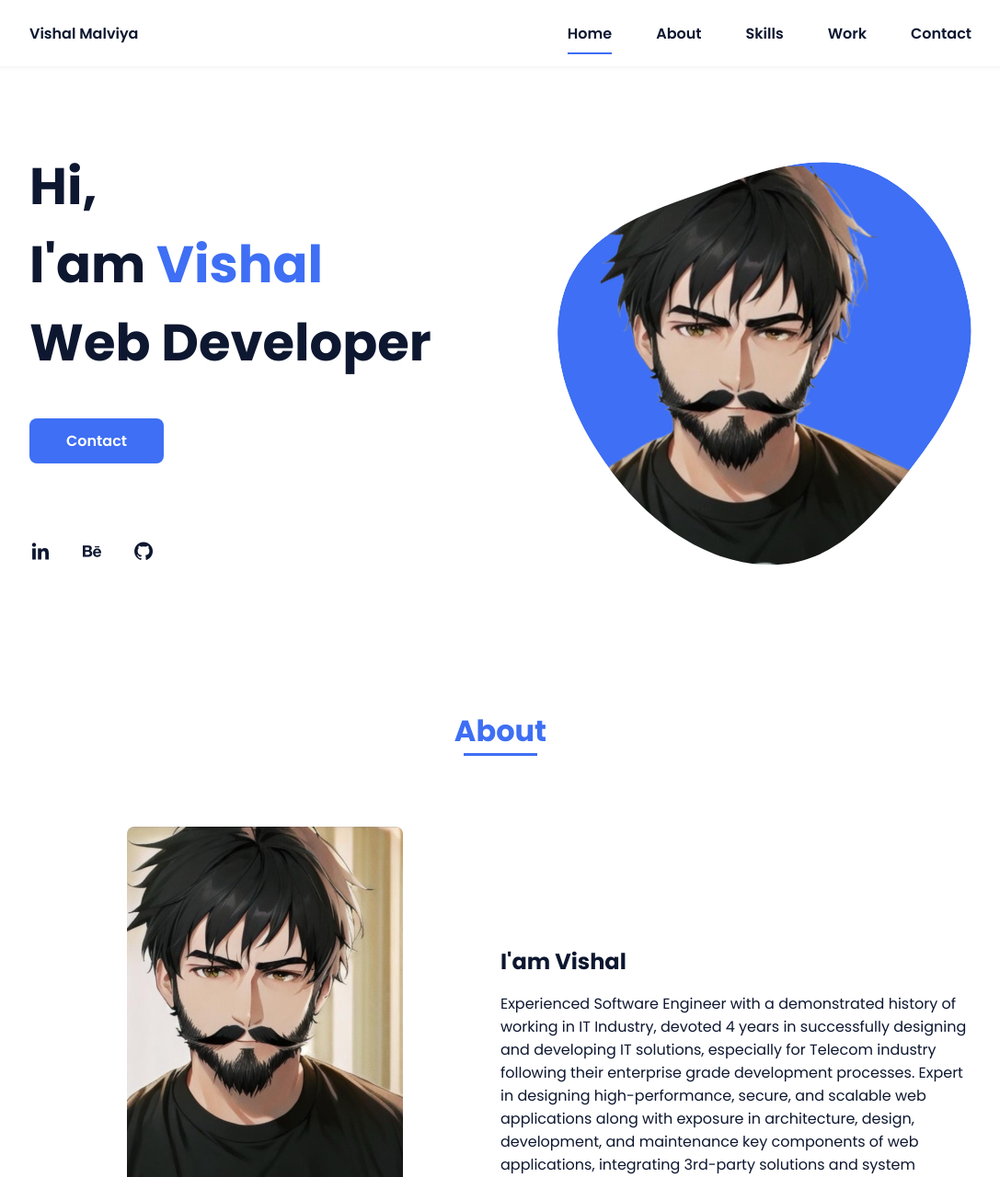
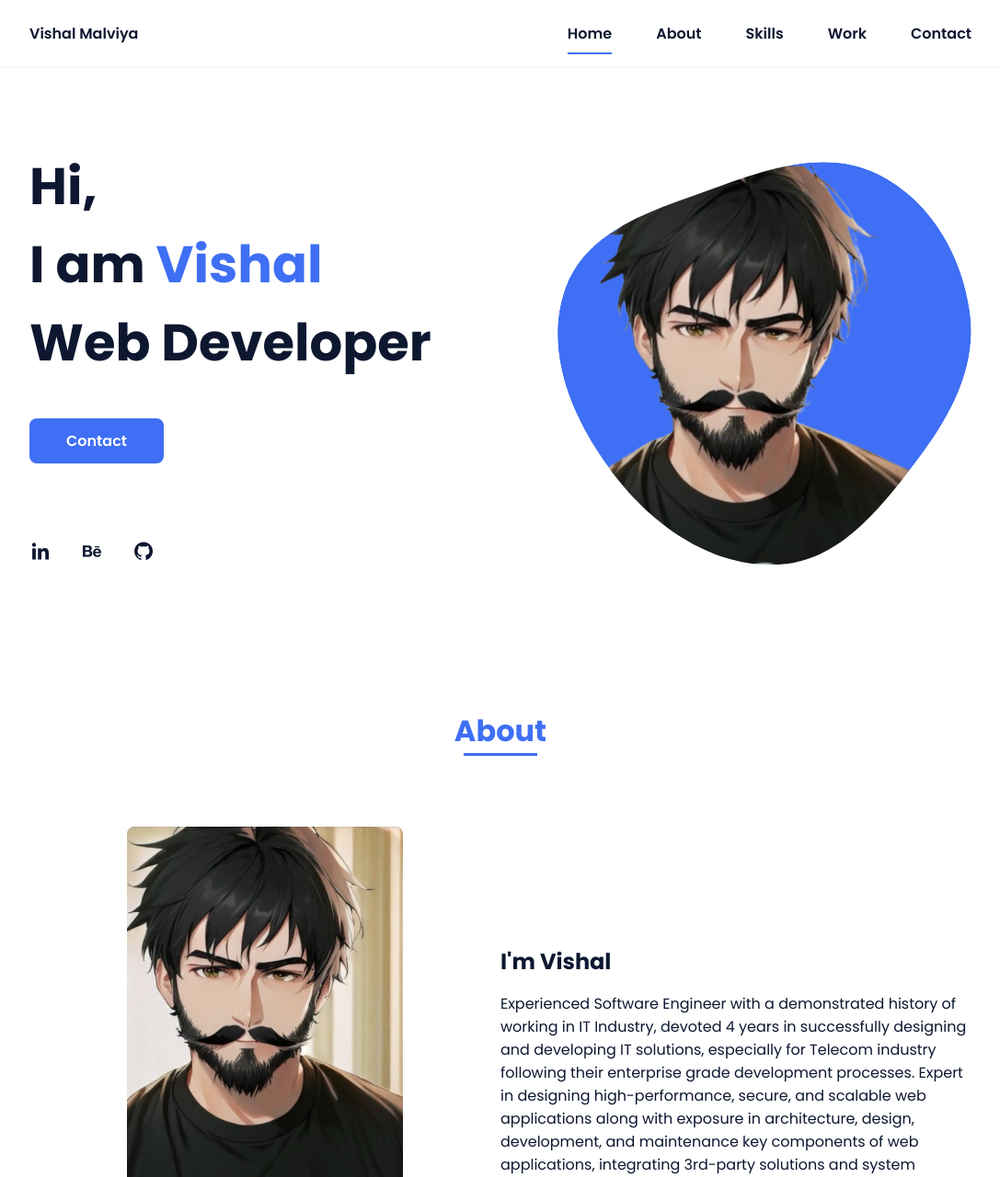
Before and after one commit to vishal-malviya/Portfolio, a plain HTML site: page index.html in a window 1280 px wide. Shown: the top 1280 px of the page at 92% size, without its empty margins (96-1183 px from the left). Drawn offline with nearby package versions, Linux system fonts and the light colour scheme.

Commit message:
Update index.html

```diff
--- a/index.html
+++ b/index.html
@@ -39,7 +39,7 @@
             <!--===== HOME =====-->
             <section class="home bd-grid" id="home">
                 <div class="home__data">
-                    <h1 class="home__title">Hi,<br>I'am <span class="home__title-color">Vishal</span><br> Web Developer</h1>
+                    <h1 class="home__title">Hi,<br>I am <span class="home__title-color">Vishal</span><br> Web Developer</h1>
 
                     <a href="#" class="button">Contact</a>
                 </div>
@@ -73,7 +73,7 @@
                     </div>
 
                     <div>
-                        <h2 class="about__subtitle">I'am Vishal</h2>
+                        <h2 class="about__subtitle">I'm Vishal</h2>
                         <p class="about__text">Experienced Software Engineer with a demonstrated history of working in IT
 Industry, devoted 4 years in successfully designing and developing IT
 solutions, especially for Telecom industry following their enterprise grade
```
